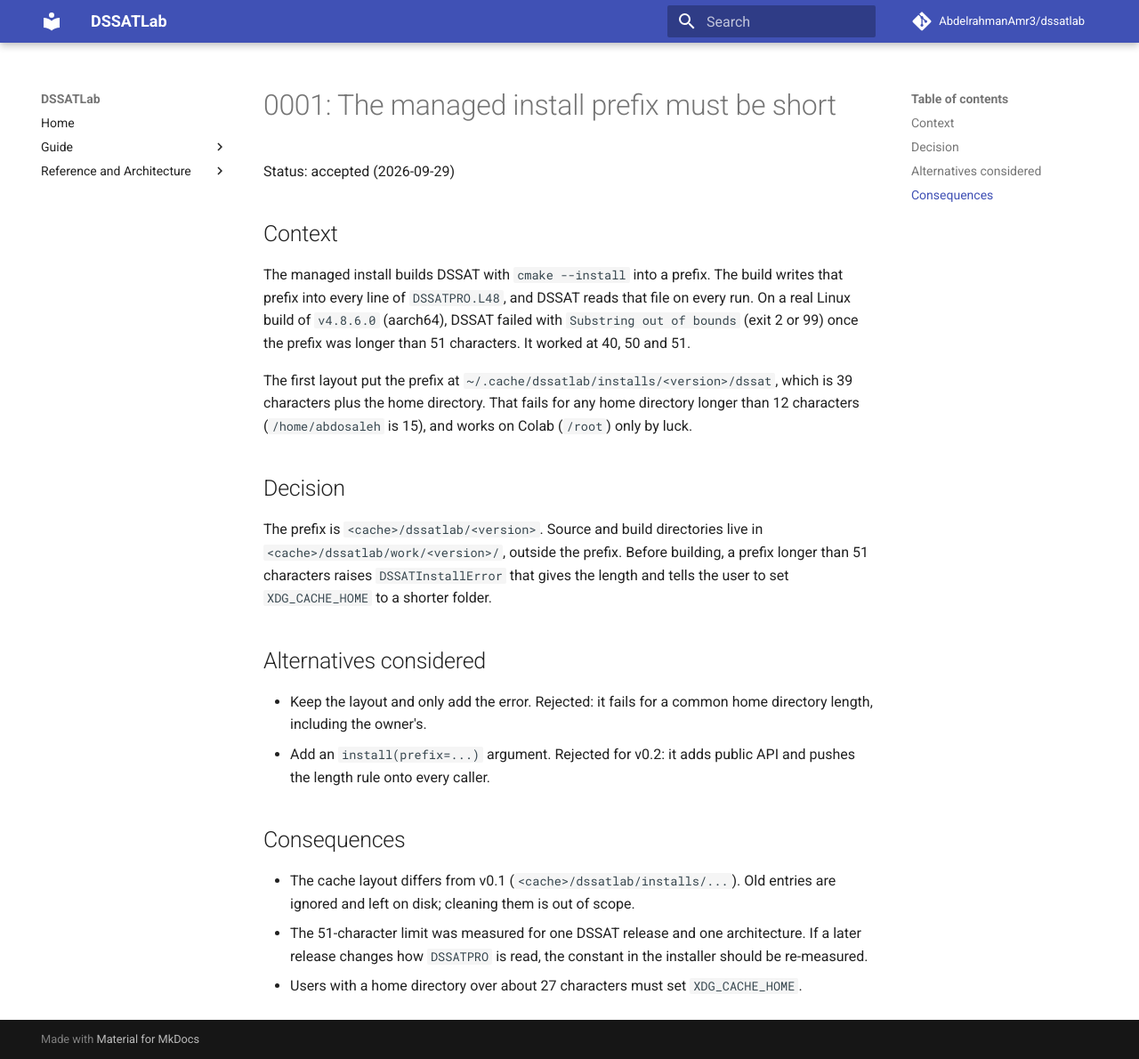
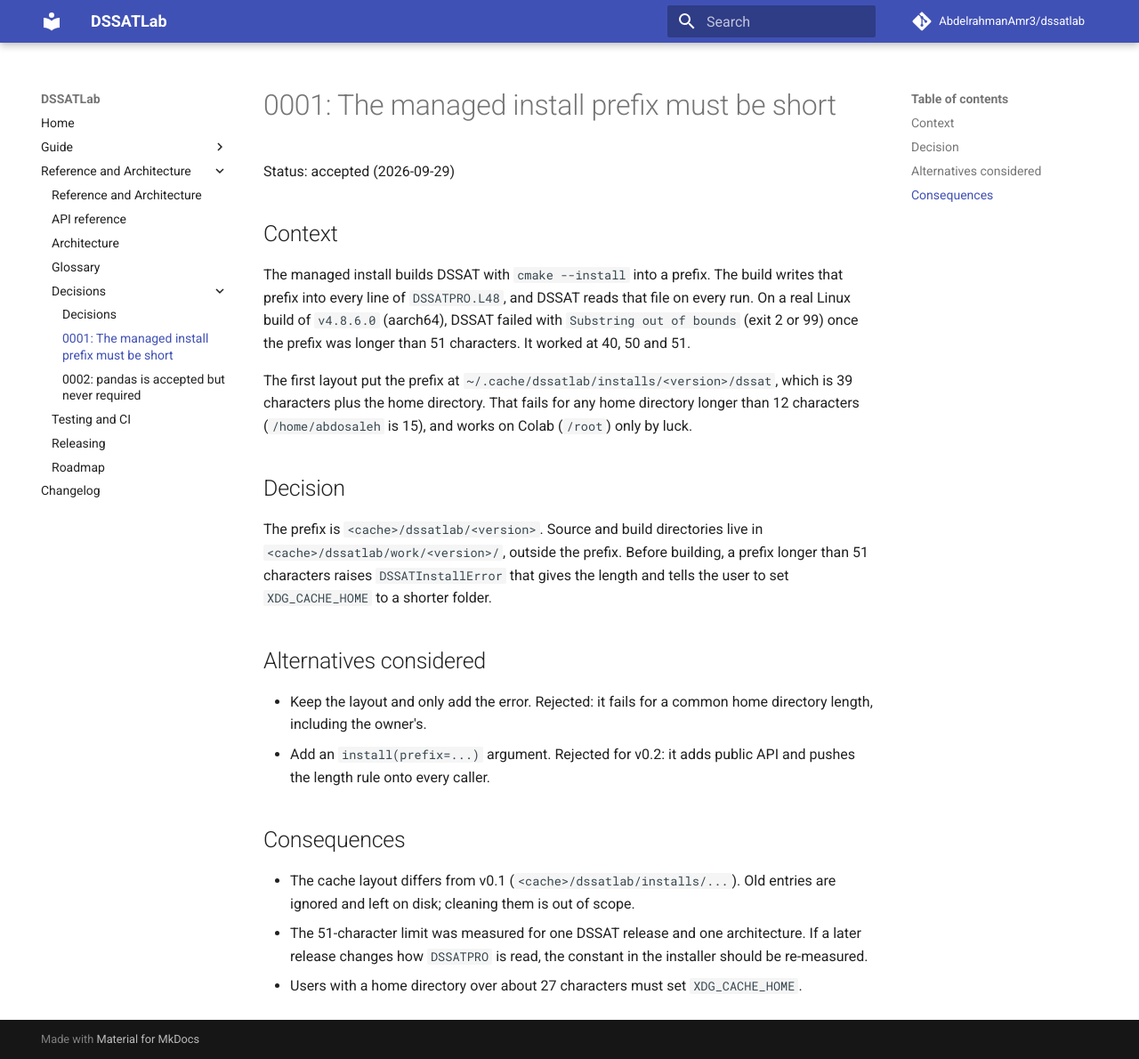
Before and after one commit to AbdelrahmanAmr3/dssatlab, an MkDocs documentation site: the page built from docs/adr/0001-short-managed-install-prefix.md, in a window 1280 px wide and 1190 px high. Shown: the whole window at 89% size. Built offline with MkDocs 1.6.1 and Material for MkDocs 9.7.7, drawn with Linux system fonts in a browser that asks for light colours; comment, search, counter and statistics services are not loaded.

Commit message:
Add docs nav and stub pages for parallel content work
Co-Authored-By: Claude Sonnet 5.5 <noreply@anthropic.com>

```diff
--- a/mkdocs.yml
+++ b/mkdocs.yml
@@ -25,5 +25,20 @@ nav:
   - Home: index.md
   - Guide:
       - guide/index.md
+      - Install and connect: guide/install.md
+      - Run a FileX: guide/run-filex.md
+      - Run a Simulation: guide/simulation.md
+      - Troubleshooting: guide/troubleshooting.md
   - Reference and Architecture:
       - reference/index.md
+      - API reference: reference/api.md
+      - Architecture: reference/architecture.md
+      - Glossary: reference/glossary.md
+      - Decisions:
+          - reference/decisions.md
+          - adr/0001-short-managed-install-prefix.md
+          - adr/0002-optional-pandas.md
+      - Testing and CI: reference/testing-ci.md
+      - Releasing: reference/releasing.md
+      - Roadmap: reference/roadmap.md
+  - Changelog: changelog.md
```
Also changed, not shown: docs/changelog.md (added, +3 -0 lines), docs/guide/install.md (added, +3 -0 lines), docs/guide/run-filex.md (added, +3 -0 lines), docs/guide/simulation.md (added, +3 -0 lines), docs/guide/troubleshooting.md (added, +3 -0 lines), docs/reference/api.md (added, +3 -0 lines), docs/reference/architecture.md (added, +3 -0 lines), docs/reference/decisions.md (added, +3 -0 lines), docs/reference/glossary.md (added, +3 -0 lines), docs/reference/releasing.md (added, +3 -0 lines), docs/reference/roadmap.md (added, +3 -0 lines), docs/reference/testing-ci.md (added, +3 -0 lines).
